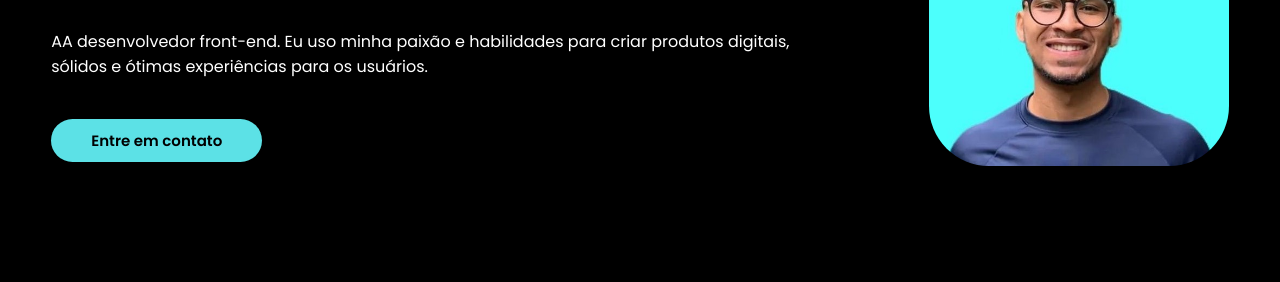
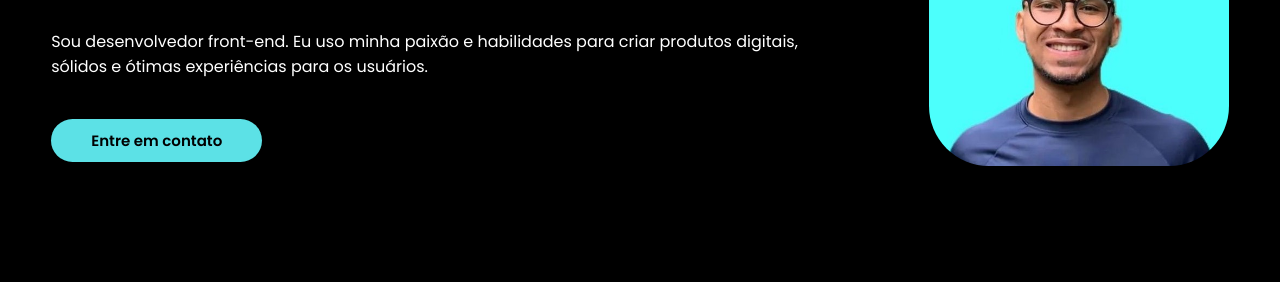
Before and after one commit to laraujocosta/Portifolio, a plain HTML site: page index.html in a window 1280 px wide. Shown: the part 314-596 px from the top of the page. Drawn offline with nearby package versions, Linux system fonts and the light colour scheme.

```diff
--- a/index.html
+++ b/index.html
@@ -68,7 +68,7 @@
                 <div class="flex">
                     <div class="txt-topo-site">
                         <h1>TRANSFORMANDO IDEIAS EM REALIDADE DIGITAL <span>.</span></h1>
-                        <p>AA desenvolvedor front-end. Eu uso minha paixão e habilidades para criar produtos digitais, sólidos e ótimas experiências para os usuários.</p>
+                        <p>Sou desenvolvedor front-end. Eu uso minha paixão e habilidades para criar produtos digitais, sólidos e ótimas experiências para os usuários.</p>
                         <div class="btn-contato">
                             <a href="https://tr.ee/jPI1EojBI2" target="_blank">
                                <button>Entre em contato</button>
```
